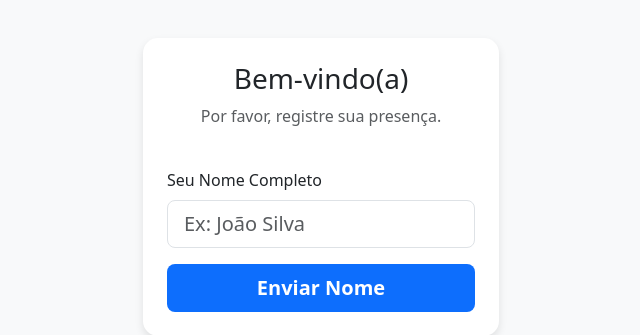
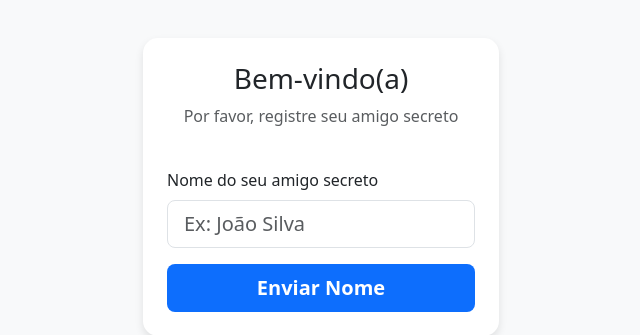
Before and after one commit to jardelgomes95/resta1, a Django app: page / in a window 1280 px wide. Shown: the part 213-548 px from the top of the page, without its empty margins (319-959 px from the left). Run offline with Django 5.2, Linux system fonts and the light colour scheme.

Commit message:
Update index.html

```diff
--- a/rest1/templates/index.html
+++ b/rest1/templates/index.html
@@ -35,7 +35,7 @@
                 <div class="card card-custom p-4">
                     <div class="text-center mb-4">
                         <h3>Bem-vindo(a)</h3>
-                        <p class="text-muted">Por favor, registre sua presença.</p>
+                        <p class="text-muted">Por favor, registre seu amigo secreto</p>
                     </div>
 
                     {% if messages %}
@@ -51,7 +51,7 @@
                         {% csrf_token %}
 
                         <div class="mb-3">
-                            <label for="nomeInput" class="form-label">Seu Nome Completo</label>
+                            <label for="nomeInput" class="form-label">Nome do seu amigo secreto</label>
                             <input type="text" class="form-control form-control-lg" id="nomeInput" name="nome_usuario" placeholder="Ex: João Silva" required>
                         </div>
 
```
